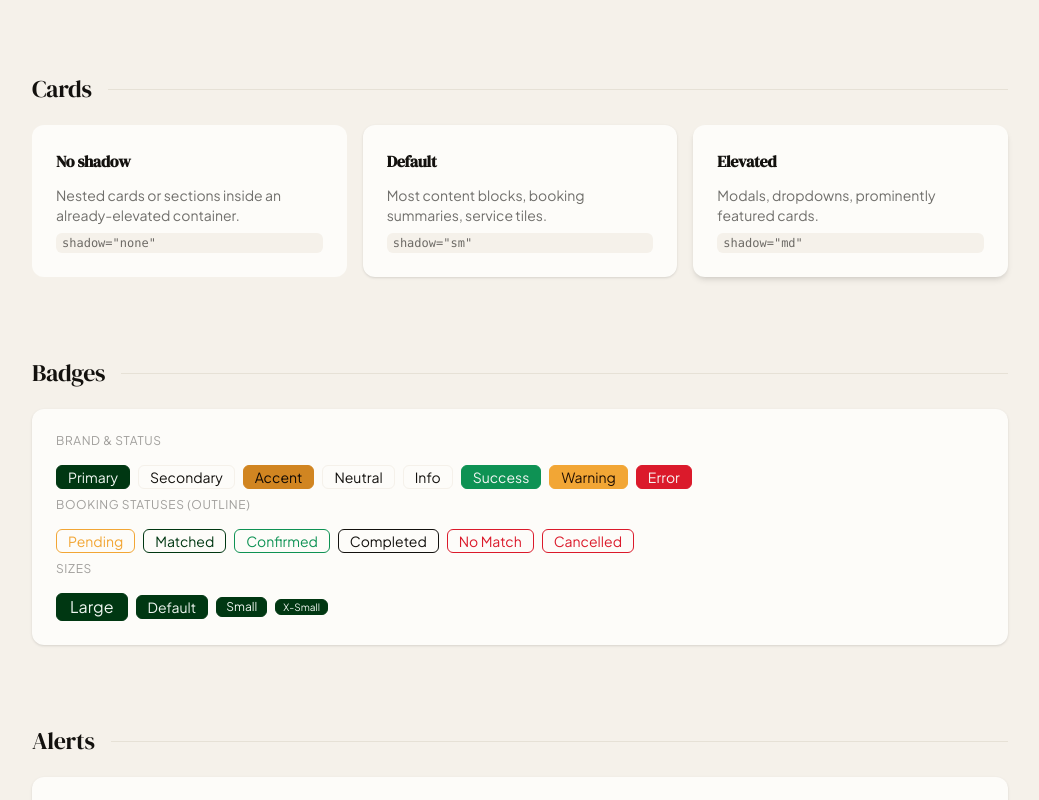
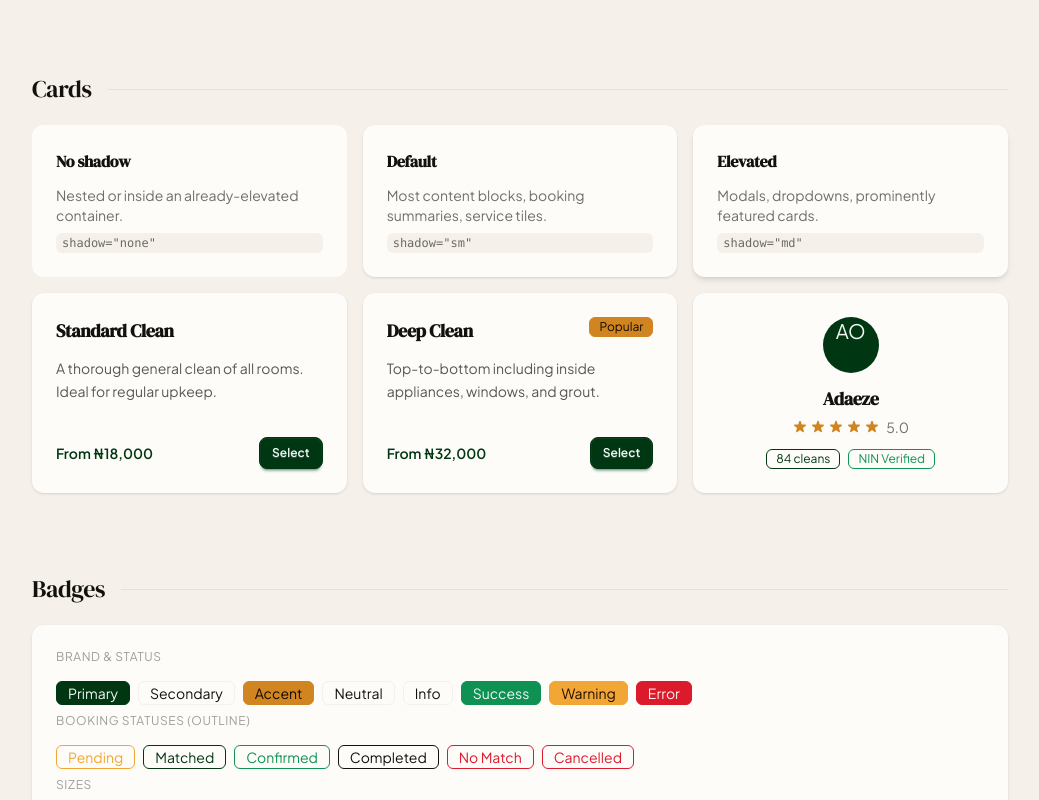
Before and after one commit to ReoXT/klova, a Next.js app in the folder Downloads/Klova/web/: page /styleguide in a window 1280 px wide. Shown: the part 3260-4060 px from the top of the page, without its empty margins (120-1159 px from the left). Built offline with nearby package versions, Linux system fonts and the light colour scheme.

Commit message:
feat(web): restore real-world card examples to styleguide
Add service card, service card with Popular badge, and cleaner
profile card (avatar, star rating, NIN Verified + cleans badges)
back to the Cards section as in-context usage examples.

Co-Authored-By: Claude Sonnet 4.6 <noreply@anthropic.com>

```diff
--- a/Downloads/Klova/web/app/styleguide/page.tsx
+++ b/Downloads/Klova/web/app/styleguide/page.tsx
@@ -290,11 +290,14 @@ export default function StyleGuidePage() {
 
         {/* CARDS ──────────────────────────────────────── */}
         <Section id="cards" title="Cards">
+          <div className="space-y-4">
+
+            {/* Shadow variants */}
             <div className="grid grid-cols-1 md:grid-cols-3 gap-4">
               <Card shadow="none">
                 <CardBody>
                   <h3 className="card-title text-base">No shadow</h3>
-                <p className="text-sm text-base-content/60 mt-1">Nested cards or sections inside an already-elevated container.</p>
+                  <p className="text-sm text-base-content/60 mt-1">Nested or inside an already-elevated container.</p>
                   <Tag>shadow="none"</Tag>
                 </CardBody>
               </Card>
@@ -312,6 +315,69 @@ export default function StyleGuidePage() {
                   <Tag>shadow="md"</Tag>
                 </CardBody>
               </Card>
+            </div>
+
+            {/* Real-world examples */}
+            <div className="grid grid-cols-1 md:grid-cols-3 gap-4">
+
+              {/* Service card */}
+              <Card>
+                <CardBody>
+                  <h3 className="card-title text-lg">Standard Clean</h3>
+                  <p className="text-base-content/70 text-sm leading-relaxed mt-1">
+                    A thorough general clean of all rooms. Ideal for regular upkeep.
+                  </p>
+                  <div className="card-actions justify-between items-center mt-4">
+                    <span className="font-semibold text-primary text-sm">From ₦18,000</span>
+                    <Button size="sm">Select</Button>
+                  </div>
+                </CardBody>
+              </Card>
+
+              {/* Service card with badge */}
+              <Card>
+                <CardBody>
+                  <div className="flex justify-between items-start">
+                    <h3 className="card-title text-lg">Deep Clean</h3>
+                    <span className="badge badge-accent badge-sm">Popular</span>
+                  </div>
+                  <p className="text-base-content/70 text-sm leading-relaxed mt-1">
+                    Top-to-bottom including inside appliances, windows, and grout.
+                  </p>
+                  <div className="card-actions justify-between items-center mt-4">
+                    <span className="font-semibold text-primary text-sm">From ₦32,000</span>
+                    <Button size="sm">Select</Button>
+                  </div>
+                </CardBody>
+              </Card>
+
+              {/* Cleaner profile card */}
+              <Card>
+                <CardBody className="items-center text-center gap-3">
+                  <div className="avatar placeholder">
+                    <div className="bg-primary text-primary-content rounded-full w-14">
+                      <span className="text-xl">AO</span>
+                    </div>
+                  </div>
+                  <div>
+                    <h3 className="card-title justify-center text-lg">Adaeze</h3>
+                    <div className="flex items-center justify-center gap-0.5 text-accent mt-1">
+                      {[...Array(5)].map((_, i) => (
+                        <svg key={i} className="w-4 h-4 fill-current" viewBox="0 0 20 20" aria-hidden="true">
+                          <path d="M9.049 2.927c.3-.921 1.603-.921 1.902 0l1.07 3.292a1 1 0 00.95.69h3.462c.969 0 1.371 1.24.588 1.81l-2.8 2.034a1 1 0 00-.364 1.118l1.07 3.292c.3.921-.755 1.688-1.54 1.118l-2.8-2.034a1 1 0 00-1.175 0l-2.8 2.034c-.784.57-1.838-.197-1.539-1.118l1.07-3.292a1 1 0 00-.364-1.118L2.98 8.72c-.783-.57-.38-1.81.588-1.81h3.461a1 1 0 00.951-.69l1.07-3.292z" />
+                        </svg>
+                      ))}
+                      <span className="text-sm text-base-content/60 ml-1">5.0</span>
+                    </div>
+                  </div>
+                  <div className="flex gap-2 flex-wrap justify-center">
+                    <span className="badge badge-primary badge-outline badge-sm">84 cleans</span>
+                    <span className="badge badge-success badge-outline badge-sm">NIN Verified</span>
+                  </div>
+                </CardBody>
+              </Card>
+
+            </div>
           </div>
         </Section>
 
```
Lines whose indentation alone changed are shown as unchanged.
